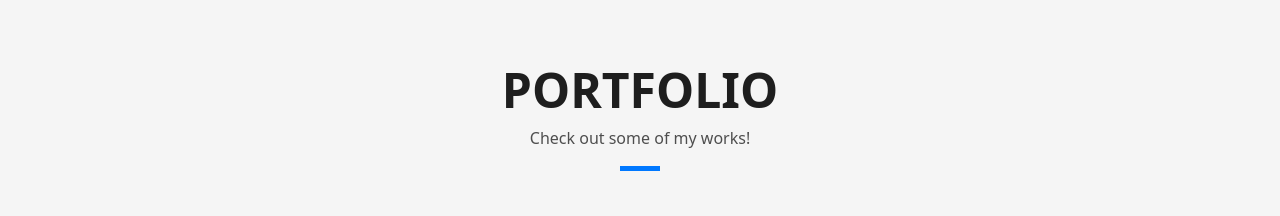
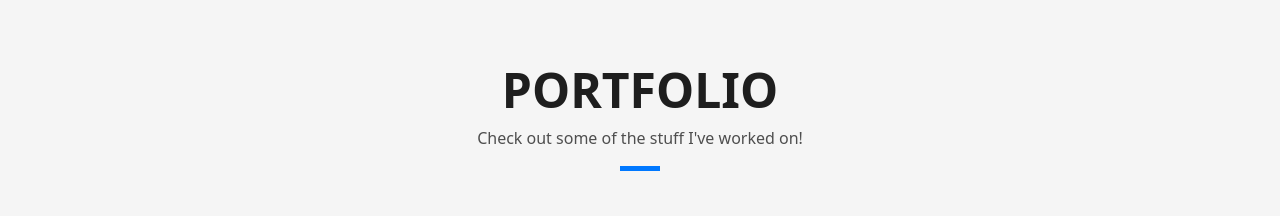
Before and after one commit to stubbyFunnyMonke/my-portfolio, a plain HTML site: page index.html in a window 1280 px wide. Shown: the part 2226-2442 px from the top of the page. Drawn offline with Linux system fonts and the light colour scheme.

Commit message:
they're not really my works they're just stuff i worked on

```diff
--- a/index.html
+++ b/index.html
@@ -209,7 +209,7 @@
                 Portfolio
               </h3>
               <p class="subtitle-a">
-                Check out some of my works!
+                Check out some of the stuff I've worked on!
               </p>
               <div class="line-mf"></div>
             </div>
```
